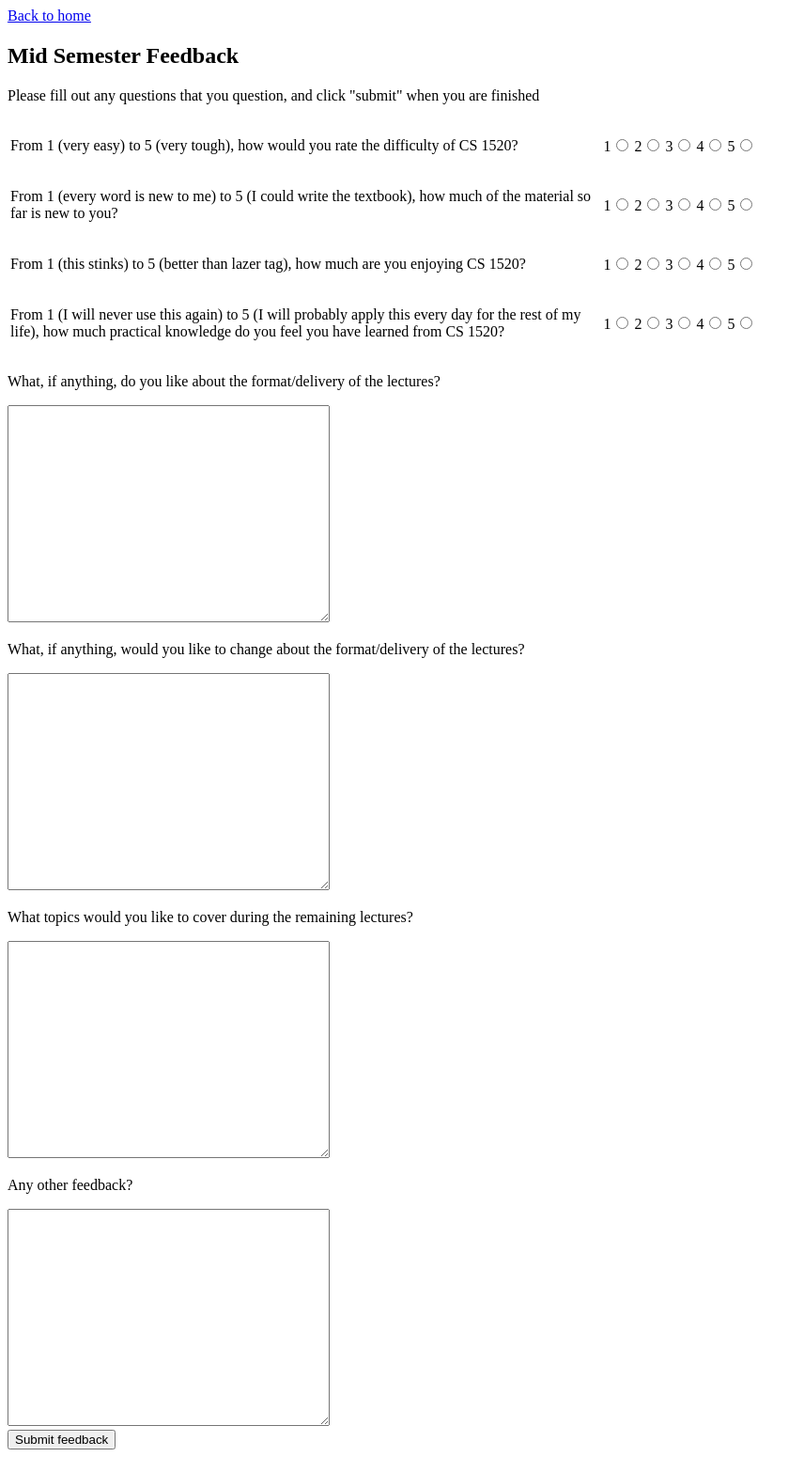
After one commit to cs1520/calculator, a Flask app: page /survey in a window 1280 px wide. The commit adds this page. Shown: the whole page at 94% size, without its empty margins (0-856 px from the left). Run offline with Flask 2, Linux system fonts and the light colour scheme.

Commit message:
Add a survey to collect student feedback

```diff
--- a/main.py
+++ b/main.py
@@ -7,6 +7,7 @@ from storage import (
     list_slides,
     store_quiz_answer,
     read_student_info,
+    store_survey
 )
 from quiz import Quiz
 
@@ -56,6 +57,22 @@ def handle_about():
     Includes a link to this website's GitHub page.
     """
     return render_template("about.html")
+
+
+@app.route("/survey", methods=["GET"])
+def show_survey():
+    """Generate a page where students can give me feeback.
+
+    Hopefully they are nice!
+    """
+    return render_template("survey.html")
+
+
+@app.route("/survey", methods=["POST"])
+def handle_survey():
+    """Process the form fields from the survey"""
+    store_survey(datastore_client, request.form)
+    return render_template("survey_thanks.html")
 
 
 @app.route("/quiz/<id>", methods=["GET"])
--- a/templates/index.html
+++ b/templates/index.html
@@ -17,6 +17,7 @@
       <li><a href="/lecture">Lectures</a></li>
       <li><a href="/syllabus">Syllabus</a></li>
       <li><a href="/about">About this site</a></li>
+      <li><a href="/survey">Feedback</a></li>
     </ul>
   </div>
   <div class="center">
@@ -24,6 +25,10 @@
     <p>Welcome to the class page!</p>
     <p>It may look sparse for now, but I'll continue adding features as we cover more web technologies in class.</p>
     <p>Your fun number is {{ num }}. Go play the lottery!</p>
+    <section>
+      <h3>Class 6 - February 13, 2020</h3>
+      <p>After the midterm exam, please fill out <a href="/survey">a short survey</a> about the course. All feedback is anonymous.</p>
+    </section>
     <hr>
     <section>
       <h3>Class 5 - February 6, 2020</h3>
--- a/templates/lectures.html
+++ b/templates/lectures.html
@@ -1,9 +1,9 @@
 {% extends "_base.html" %}
 {% block title %}Lectures{% endblock %}
 
+{% block content %}
 <a href="/">Back to home</a>
 
-{% block content %}
 <h1>Lectures</h1>
 <!-- These are the links to the Google Slides from our lectures -->
 <ul>
--- /dev/null
+++ b/templates/survey.html
@@ -0,0 +1,85 @@
+{% extends "_base.html" %}
+{% block title %}Feedback Survey{% endblock %}
+
+{% block content %}
+<style>
+  td {
+    width:40em;
+  }
+</style>
+
+
+<a href="/">Back to home</a>
+
+<h2>Mid Semester Feedback</h2>
+
+<p>Please fill out any questions that you question, and click "submit" when you are finished</p>
+
+<form action="/survey" method="POST" autocomplete="off">
+<table>
+  <tr>
+    <td>
+      <p>From 1 (very easy) to 5 (very tough), how would you rate the difficulty of CS 1520?</p>
+    </td>
+    <td>
+      <label for="difficulty1">1</label><input type="radio" id="difficulty1" name="difficulty" value="1">
+      <label for="difficulty2">2</label><input type="radio" id="difficulty2" name="difficulty" value="2">
+      <label for="difficulty3">3</label><input type="radio" id="difficulty3" name="difficulty" value="3">
+      <label for="difficulty4">4</label><input type="radio" id="difficulty4" name="difficulty" value="4">
+      <label for="difficulty5">5</label><input type="radio" id="difficulty5" name="difficulty" value="5">
+    </td>
+  </tr>
+  <tr>
+    <td>
+      <p>From 1 (every word is new to me) to 5 (I could write the textbook), how much of the material so far is new to you?</p>
+    </td>
+    <td>
+      <label for="prior-knowledge1">1</label><input type="radio" id="prior-knowledge1" name="prior-knowledge" value="1">
+      <label for="prior-knowledge2">2</label><input type="radio" id="prior-knowledge2" name="prior-knowledge" value="2">
+      <label for="prior-knowledge3">3</label><input type="radio" id="prior-knowledge3" name="prior-knowledge" value="3">
+      <label for="prior-knowledge4">4</label><input type="radio" id="prior-knowledge4" name="prior-knowledge" value="4">
+      <label for="prior-knowledge5">5</label><input type="radio" id="prior-knowledge5" name="prior-knowledge" value="5">
+    </td>
+  </tr>
+  <tr>
+    <td>
+      <p>From 1 (this stinks) to 5 (better than lazer tag), how much are you enjoying CS 1520?</p>
+    </td>
+    <td>
+      <label for="enjoyment1">1</label><input type="radio" id="enjoyment1" name="enjoyment" value="1">
+      <label for="enjoyment2">2</label><input type="radio" id="enjoyment2" name="enjoyment" value="2">
+      <label for="enjoyment3">3</label><input type="radio" id="enjoyment3" name="enjoyment" value="3">
+      <label for="enjoyment4">4</label><input type="radio" id="enjoyment4" name="enjoyment" value="4">
+      <label for="enjoyment5">5</label><input type="radio" id="enjoyment5" name="enjoyment" value="5">
+    </td>
+  </tr>
+  <tr>
+    <td>
+      <p>From 1 (I will never use this again) to 5 (I will probably apply this every day for the rest of my life), how much practical knowledge do you feel you have learned from CS 1520?</p>
+    </td>
+    <td>
+      <label for="practical1">1</label><input type="radio" id="practical1" name="practical" value="1">
+      <label for="practical2">2</label><input type="radio" id="practical2" name="practical" value="2">
+      <label for="practical3">3</label><input type="radio" id="practical3" name="practical" value="3">
+      <label for="practical4">4</label><input type="radio" id="practical4" name="practical" value="4">
+      <label for="practical5">5</label><input type="radio" id="practical5" name="practical" value="5">
+    </td>
+  </tr>
+</table>
+<p><label for="going-well">What, if anything, do you like about the format/delivery of the lectures?</label></p>
+<textarea name="going-well" id="going-well" rows="15" cols="40"></textarea>
+
+<p><label for="improve">What, if anything, would you like to change about the format/delivery of the lectures?</label></p>
+<textarea name="improve" id="improve" rows="15" cols="40"></textarea>
+
+<p><label for="topics">What topics would you like to cover during the remaining lectures?</label></p>
+<textarea name="topics" id="topics" rows="15" cols="40"></textarea>
+
+<p><label for="other">Any other feedback?</label></p>
+<textarea name="other" id="other" rows="15" cols="40"></textarea>
+
+<br>
+
+<button type="submit">Submit feedback</button>
+</form>
+{% endblock %}
```
Also changed, not shown: storage.py (+8 -0 lines), templates/survey_thanks.html (added, +9 -0 lines).
